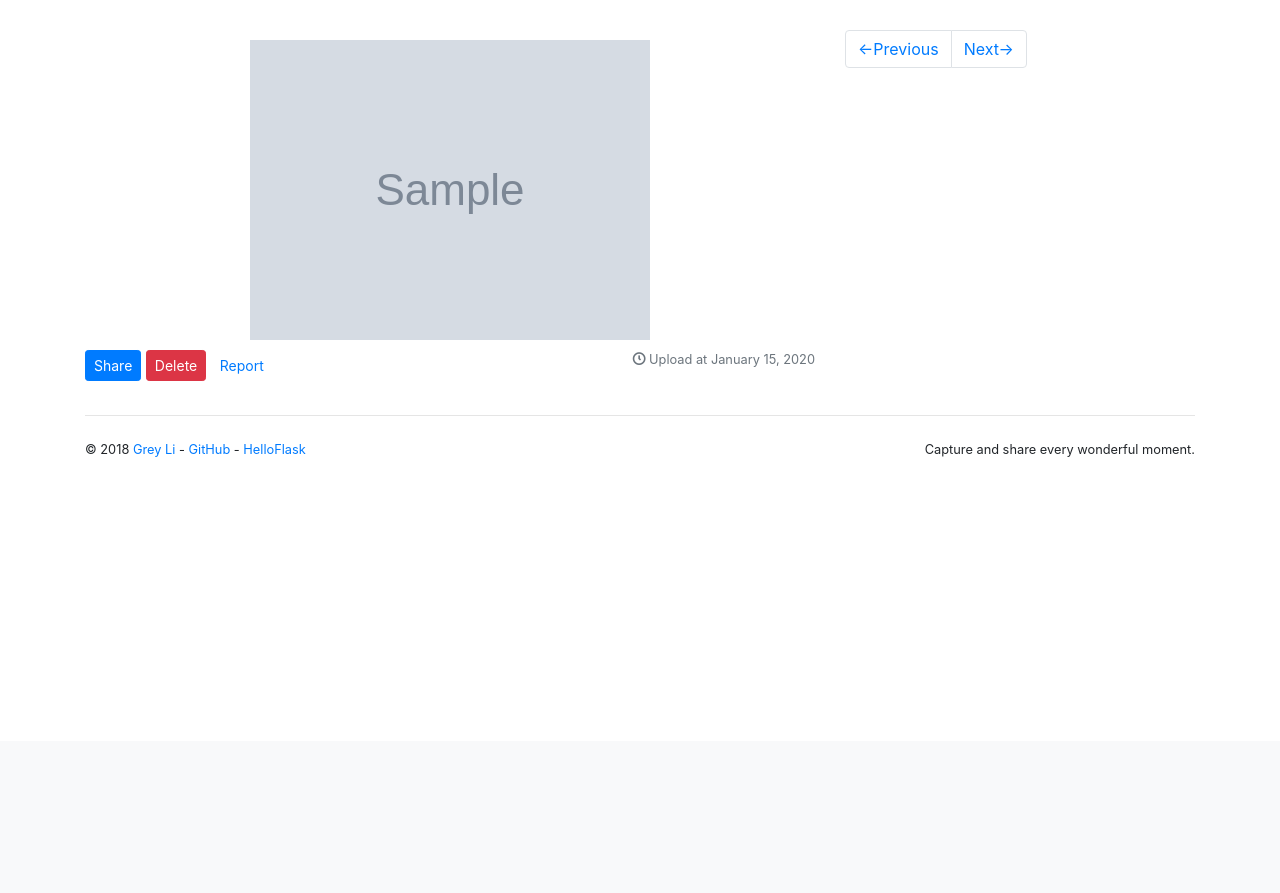
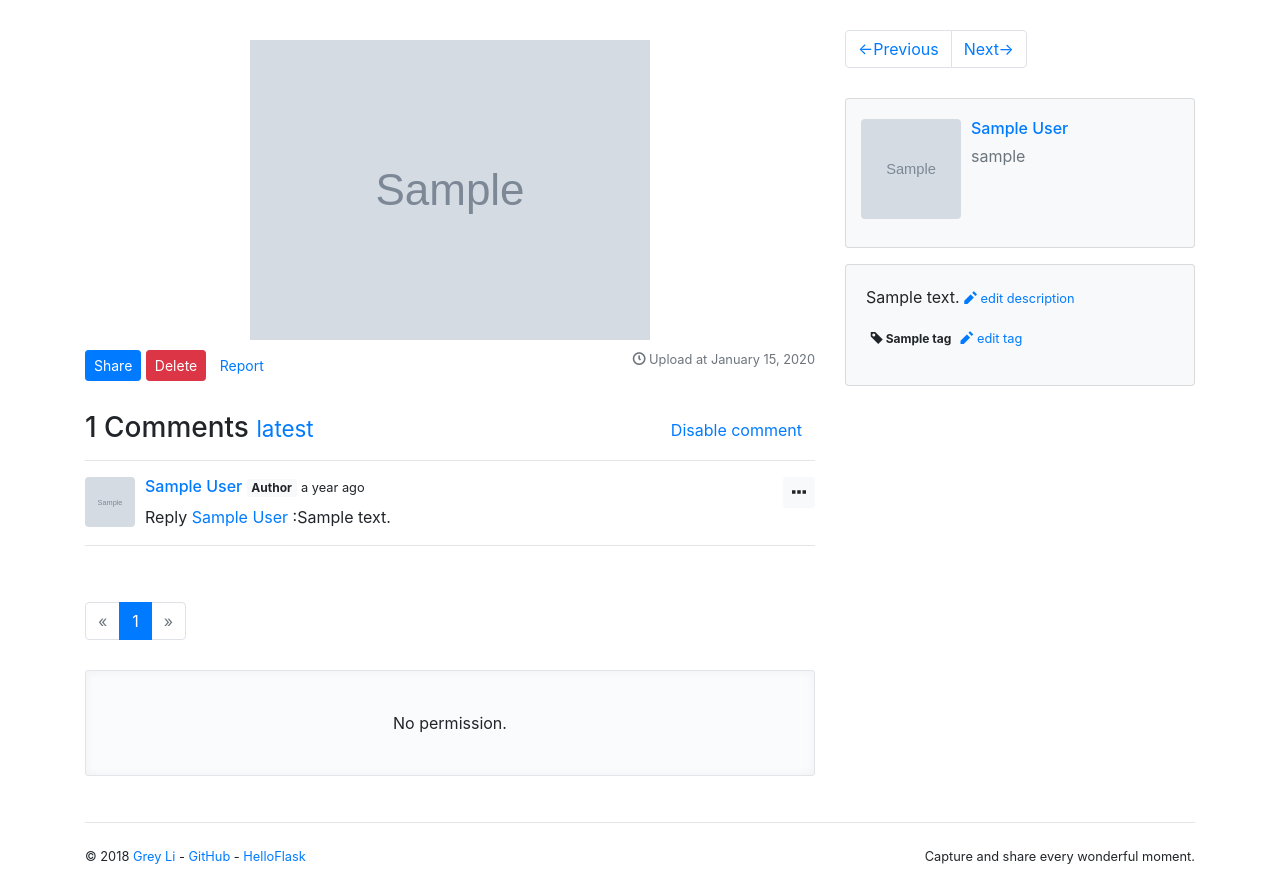
Before and after one commit to hankeyyh/ishare, a Flask app: page /photo/1 in a window 1280 px wide. Shown: the part 59-952 px from the top of the page. Before the commit the page ends 516 px from the top, so only its background shows below. Run offline with Flask 2, Linux system fonts and the light colour scheme; a user stored in the database is signed in; tables that the repository leaves empty hold one stand-in row (values such as "Sample post"); grey boxes marked "Sample" are stand-in pictures; data that the repository does not hold is empty; some libraries are stand-ins or nearby versions.

Commit message:
show photo and manage

```diff
--- a/albumy/blueprints/main.py
+++ b/albumy/blueprints/main.py
@@ -3,11 +3,12 @@ import os
 
 from flask import Blueprint, render_template, request, current_app, send_from_directory, redirect, url_for, flash, abort
 from flask_login import login_required, current_user
-
+from albumy.utils import flash_errors
 from albumy import db
 from albumy.decorators import confirm_required, permission_required
-from albumy.models import Photo
+from albumy.models import Photo, Tag, Comment
 from albumy.utils import rename_image, resize_image
+from albumy.forms.main import DescriptionForm, TagForm, CommentForm
 
 main_bp = Blueprint("main", __name__)
 
@@ -26,7 +27,6 @@ def login_protected():
 
 
 @main_bp.route('/upload', methods=['GET', 'POST'])
-@login_required
 @confirm_required
 @permission_required('UPLOAD')
 def upload():
@@ -61,11 +61,80 @@ def get_image(filename):
 @main_bp.route('/photo/<int:photo_id>')
 def show_photo(photo_id):
 	photo = Photo.query.get_or_404(photo_id)
-	return render_template('main/photo.html', photo=photo)
+	description_form = DescriptionForm()
+	description_form.description.data = photo.description
+	tag_form = TagForm()
 
-@main_bp.route('/report_photo/<photo_id>')
+	comment_form = CommentForm()
+	page = request.args.get('page', 1, type=int)
+	per_page = current_app.config['ALBUMY_COMMENT_PER_PAGE']
+	pagination = Comment.query.with_parent(photo).order_by(Comment.timestamp.asc()).paginate(page, per_page)
+	comments = pagination.items
+	return render_template('main/photo.html', photo=photo, comment_form=comment_form,
+	                       description_form=description_form, tag_form=tag_form,
+	                       pagination=pagination, comments=comments)
+
+@main_bp.route('/tag/<int:tag_id>', defaults={'order': 'by_time'})
+@main_bp.route("/tag/<int:tag_id>/<order>")
+def show_tag(tag_id, order):
+	tag = Tag.query.get_or_404(tag_id)
+	page = request.args.get('page', 1, type=int)
+	per_page = current_app.config['ALBUMY_PHOTO_PER_PAGE']
+	pagination = Photo.query.with_parent(tag).order_by(Photo.timestamp.desc()).paginate(page, per_page)
+	photos = pagination.items
+	order_rule = 'time'
+	if order == 'by_collects':
+		photos.sort(key=lambda x: len(x.collectors), reverse=True)
+		order_rule = 'collects'
+
+	return render_template('main/tag.html', tag=tag, pagination=pagination, photos=photos, order_rule=order_rule)
+
+
+@main_bp.route('/photo/<int:photo_id>/tag/new', methods=['POST'])
+def new_tag(photo_id):
+	photo = Photo.query.get_or_404(photo_id)
+	if current_user != photo.author:
+		abort(403)
+	tag_form = TagForm()
+	if tag_form.validate_on_submit():
+		tag_names = tag_form.tag.data.split()
+		for tag_name in tag_names:
+			tag = Tag.query.filter_by(name=tag_name).first()
+			if not tag:
+				tag = Tag(name=tag_name)
+				db.session.add(tag)
+				# db.session.commit()
+			if tag not in photo.tags:
+				photo.tags.append(tag)
+			db.session.commit()
+		flash("Tag added.", 'success')
+
+	flash_errors(tag_form)
+	return redirect(url_for('.show_photo', photo_id=photo_id))
+
+@main_bp.route('/delete/tag/<int:photo_id>/<int:tag_id>', methods=['POST'])
+def delete_tag(photo_id, tag_id):
+	photo = Photo.query.get_or_404(photo_id)
+	if current_user != photo.author:
+		abort(403)
+	tag = Tag.query.get_or_404(tag_id)
+	photo.tags.remove(tag)
+	db.session.commit()
+
+	if not tag.photos:
+		db.session.delete(tag)
+		db.session.commit()
+
+	flash('Tag deleted.', 'info')
+	return redirect(url_for('.show_photo', photo_id=photo_id))
+
+
+@main_bp.route('/report_photo/<photo_id>', methods=['POST'])
+@confirm_required
 def report_photo(photo_id):
 	photo = Photo.query.get_or_404(photo_id)
+	photo.flag += 1
+	db.session.commit()
 	return redirect(url_for('.show_photo', photo_id=photo_id))
 
 @main_bp.route('/delete_photo/<photo_id>', methods=['POST'])
@@ -103,3 +172,80 @@ def photo_previous(photo_id):
 		flash('This is already the first one.', 'info')
 		return redirect(url_for('.show_photo', photo_id=photo_id))
 	return redirect(url_for('.show_photo', photo_id=photo_p.id))
+
+@main_bp.route('/photo/<int:photo_id>/description', methods=['POST'])
+def edit_description(photo_id):
+	photo = Photo.query.get_or_404(photo_id)
+	if current_user != photo.author:
+		abort(403)
+
+	form = DescriptionForm()
+	if form.validate_on_submit():
+		photo.description = form.description.data
+		db.session.commit()
+		flash('Description updated.', 'success')
+
+	flash_errors(form)
+	return redirect(url_for('.show_photo', photo_id=photo_id))
+
+@main_bp.route('/report/comment/<int:comment_id>', methods=['POST'])
+@confirm_required
+def report_comment(comment_id):
+	comment = Comment.query.get_or_404(comment_id)
+	comment.flag += 1
+	db.session.commit()
+	flash('Comment reported.', 'success')
+	return redirect(url_for('.show_photo', photo_id=comment.photo_id))
+
+@main_bp.route('/photo/<int:photo_id>/comment/new', methods=['POST'])
+@permission_required("COMMENT")
+def new_comment(photo_id):
+	photo = Photo.query.get_or_404(photo_id)
+	comment_form = CommentForm()
+	page = request.args.get('page', 1, type=int)
+	if comment_form.validate_on_submit():
+		comment = Comment(body=comment_form.body.data,
+		                  photo=photo,
+		                  author=photo.author)
+
+		replied_id = request.args.get('reply')
+		if replied_id:
+			comment.replied = Comment.query.get_or_404(replied_id)
+		db.session.add(comment)
+		db.session.commit()
+		flash('Comment published.', 'success')
+
+	flash_errors(comment_form)
+	return redirect(url_for('.show_photo', photo_id=photo_id, page=page))
+
+
+@main_bp.route('/set-comment/<int:photo_id>')
+def set_comment(photo_id):
+	photo = Photo.query.get_or_404(photo_id)
+	if current_user != photo.author:
+		abort(403)
+	if photo.can_comment:
+		photo.can_comment = False
+		flash('Comment disabled', 'info')
+	else:
+		photo.can_comment = True
+		flash('Comment enabled.', 'info')
+	db.session.commit()
+	return redirect(url_for('.show_photo', photo_id=photo_id))
+
+
+@main_bp.route('/delete-comment/<int:comment_id>', methods=['POST'])
+def delete_comment(comment_id):
+	comment = Comment.query.get_or_404(comment_id)
+	if current_user != comment.author and current_user != comment.photo.author:
+		abort(403)
+	db.session.delete(comment)
+	db.session.commit()
+	flash('Comment deleted.', 'info')
+	return redirect(url_for('.show_photo', photo_id=comment.photo_id))
+
+@main_bp.route('/reply/comment/<int:comment_id>')
+def reply_comment(comment_id):
+	comment = Comment.query.get_or_404(comment_id)
+	return redirect(url_for('.show_photo', photo_id=comment.photo_id,
+	                        reply=comment_id, author=comment.author.name) + '#comment-form')
--- /dev/null
+++ b/albumy/forms/main.py
@@ -0,0 +1,17 @@
+#coding: utf-8
+from flask_wtf import FlaskForm
+from wtforms import StringField, SubmitField, TextAreaField
+from wtforms.validators import DataRequired, Optional, Length
+
+
+class DescriptionForm(FlaskForm):
+	description = TextAreaField('Description', validators=[Optional(), Length(0, 500)])
+	submit = SubmitField()
+
+class TagForm(FlaskForm):
+	tag = StringField('Add Tag (use space to separate)', validators=[Optional(), Length(0, 64)])
+	submit = SubmitField()
+
+class CommentForm(FlaskForm):
+	body = TextAreaField('', validators=[DataRequired()])
+	submit = SubmitField()
--- a/albumy/settings.py
+++ b/albumy/settings.py
@@ -39,6 +39,9 @@ class BaseConfig(object):
 	# avatar
 	AVATARS_SAVE_PATH = os.path.join(ALBUMY_UPLOAD_PATH, 'avatars')
 	AVATARS_SIZE_TUPLE = (30, 100, 200)
+	# comment
+	ALBUMY_COMMENT_PER_PAGE = 15
+	ALBUMY_MANAGE_COMMENT_PER_PAGE = 30
 
 
 class DevConfig(BaseConfig):
--- a/albumy/static/css/style.css
+++ b/albumy/static/css/style.css
@@ -254,25 +254,6 @@ footer {
     margin: 5px 0 16px 60px;
 }
 
-/* Jcrop widget */
-#preview-box {
-    display: block;
-    position: absolute;
-    top: 10px;
-    right: -280px;
-    padding: 6px;
-    border: 1px rgba(0, 0, 0, .4) solid;
-    background-color: white;
-
-    -webkit-border-radius: 6px;
-    -moz-border-radius: 6px;
-    border-radius: 6px;
-
-    -webkit-box-shadow: 1px 1px 5px 2px rgba(0, 0, 0, 0.2);
-    -moz-box-shadow: 1px 1px 5px 2px rgba(0, 0, 0, 0.2);
-    box-shadow: 1px 1px 5px 2px rgba(0, 0, 0, 0.2);
-}
-
 /* Photo Page */
 #tag-form, #description-form {
     display: none;
--- a/albumy/static/js/script.js
+++ b/albumy/static/js/script.js
@@ -1,47 +1,9 @@
 $(function () {
-    var default_error_message = 'Server error, please try again later.';
-
-    $.ajaxSetup({
-        beforeSend: function (xhr, settings) {
-            if (!/^(GET|HEAD|OPTIONS|TRACE)$/i.test(settings.type) && !this.crossDomain) {
-                xhr.setRequestHeader('X-CSRFToken', csrf_token);
-            }
-        }
-    });
-
-    $(document).ajaxError(function (event, request, settings) {
-        var message = null;
-        if (request.responseJSON && request.responseJSON.hasOwnProperty('message')) {
-            message = request.responseJSON.message;
-        } else if (request.responseText) {
-            var IS_JSON = true;
-            try {
-                var data = JSON.parse(request.responseText);
-            }
-            catch (err) {
-                IS_JSON = false;
-            }
-            if (IS_JSON && data !== undefined && data.hasOwnProperty('message')) {
-                message = JSON.parse(request.responseText).message;
-            } else {
-                message = default_error_message;
-            }
-        } else {
-            message = default_error_message;
-        }
-        toast(message, 'error');
-    });
-
     var flash = null;
 
-    function toast(body, category) {
+    function toast(body) {
         clearTimeout(flash);
         var $toast = $('#toast');
-        if (category === 'error') {
-            $toast.css('background-color', 'red')
-        } else {
-            $toast.css('background-color', '#333')
-        }
         $toast.text(body).fadeIn();
         flash = setTimeout(function () {
             $toast.fadeOut();
@@ -71,6 +33,9 @@ $(function () {
                             $el.popover('hide');
                         }, 200);
                     });
+                },
+                error: function (error) {
+                    toast('Server error, please try again later.');
                 }
             });
         }, 500);
@@ -91,112 +56,7 @@ $(function () {
         }
     }
 
-    function update_followers_count(id) {
-        var $el = $('#followers-count-' + id);
-        $.ajax({
-            type: 'GET',
-            url: $el.data('href'),
-            success: function (data) {
-                $el.text(data.count);
-            }
-        });
-    }
-
-    function update_collectors_count(id) {
-        $.ajax({
-            type: 'GET',
-            url: $('#collectors-count-' + id).data('href'),
-            success: function (data) {
-                console.log(data);
-                $('#collectors-count-' + id).text(data.count);
-            }
-        });
-    }
-
-    function update_notifications_count() {
-        var $el = $('#notification-badge');
-        $.ajax({
-            type: 'GET',
-            url: $el.data('href'),
-            success: function (data) {
-                if (data.count === 0) {
-                    $('#notification-badge').hide();
-                } else {
-                    $el.show();
-                    $el.text(data.count)
-                }
-            }
-        });
-    }
-
-    function follow(e) {
-        var $el = $(e.target);
-        var id = $el.data('id');
-
-        $.ajax({
-            type: 'POST',
-            url: $el.data('href'),
-            success: function (data) {
-                $el.prev().show();
-                $el.hide();
-                update_followers_count(id);
-                toast(data.message);
-            }
-        });
-    }
-
-    function unfollow(e) {
-        var $el = $(e.target);
-        var id = $el.data('id');
-
-        $.ajax({
-            type: 'POST',
-            url: $el.data('href'),
-            success: function (data) {
-                $el.next().show();
-                $el.hide();
-                update_followers_count(id);
-                toast(data.message);
-            }
-        });
-    }
-
-    function collect(e) {
-        var $el = $(e.target).data('href') ? $(e.target) : $(e.target).parent('.collect-btn');
-        var id = $el.data('id');
-
-        $.ajax({
-            type: 'POST',
-            url: $el.data('href'),
-            success: function (data) {
-                $el.prev().show();
-                $el.hide();
-                update_collectors_count(id);
-                toast(data.message);
-            }
-        });
-    }
-
-    function uncollect(e) {
-        var $el = $(e.target).data('href') ? $(e.target) : $(e.target).parent('.uncollect-btn');
-        var id = $el.data('id');
-        $.ajax({
-            type: 'POST',
-            url: $el.data('href'),
-            success: function (data) {
-                $el.next().show();
-                $el.hide();
-                update_collectors_count(id);
-                toast(data.message);
-            }
-        });
-    }
-
     $('.profile-popover').hover(show_profile_popover.bind(this), hide_profile_popover.bind(this));
-    $(document).on('click', '.follow-btn', follow.bind(this));
-    $(document).on('click', '.unfollow-btn', unfollow.bind(this));
-    $(document).on('click', '.collect-btn', collect.bind(this));
-    $(document).on('click', '.uncollect-btn', uncollect.bind(this));
 
     // hide or show tag edit form
     $('#tag-btn').click(function () {
@@ -221,10 +81,6 @@ $(function () {
         $('.delete-form').attr('action', $(e.relatedTarget).data('href'));
     });
 
-    if (is_authenticated) {
-        setInterval(update_notifications_count, 30000);
-    }
-
     $("[data-toggle='tooltip']").tooltip({title: moment($(this).data('timestamp')).format('lll')})
 
 });
--- a/albumy/templates/base.html
+++ b/albumy/templates/base.html
@@ -98,6 +98,7 @@
         {% endblock %}
     </div>
 </main>
+<div id="toast"></div>
 
 {% block scripts %}
     <script src="{{ url_for('static', filename='js/jquery.min.js') }}"></script>
--- a/albumy/templates/main/_comment.html
+++ b/albumy/templates/main/_comment.html
@@ -15,13 +15,16 @@
             <div class="comment">
                 <div class="comment-thumbnail">
                     <a href="{{ url_for('user.index', username=comment.author.username) }}">
-                        <img class="rounded img-fluid avatar-s"
+                        <img class="rounded img-fluid avatar-s profile-popover"
+                             data-href="{{ url_for('ajax.get_profile', user_id=comment.author_id) }}"
                              src="{{ url_for('main.get_avatar', filename=comment.author.avatar_s) }}">
                     </a>
                 </div>
                 <div class="comment-body">
                     <h6>
-                        <a href="{{ url_for('user.index', username=comment.author.username) }}">
+                        <a class="profile-popover"
+                           data-href="{{ url_for('ajax.get_profile', user_id=comment.author_id) }}"
+                           href="{{ url_for('user.index', username=comment.author.username) }}">
                             {{ comment.author.name }}
                         </a>
                         {% if comment.author == photo.author %}
--- a/albumy/templates/main/_photo_sidebar.html
+++ b/albumy/templates/main/_photo_sidebar.html
@@ -8,83 +8,83 @@
         </li>
     </ul>
 </nav>
-{#<div class="card bg-light mb-3 w-100 sidebar-card">#}
-{#    <div class="card-body">#}
-{#        <div class="row">#}
-{#            <a href="{{ url_for('user.index', username=photo.author.username) }}">#}
-{#                <img class="sidebar-avatar rounded avatar-m"#}
-{#                     src="{{ url_for('main.get_avatar', filename=photo.author.avatar_m) }}">#}
-{#            </a>#}
-{#            <div class="sidebar-profile">#}
-{#                <h6 class="card-title">#}
-{#                    <a href="{{ url_for('user.index', username=photo.author.username) }}">{{ photo.author.name }}</a>#}
-{#                </h6>#}
-{#                <p class="card-subtitle mb-2 text-muted">{{ photo.author.username }}</p>#}
-{#            </div>#}
-{#        </div>#}
-{#    </div>#}
-{#</div>#}
-{#<div class="card bg-light mb-3 w-100">#}
-{#    <div class="card-body">#}
-{#        <div id="description">#}
-{#            <p>#}
-{#                {% if photo.description %}#}
-{#                    {{ photo.description }}#}
-{#                {% endif %}#}
-{#                {% if current_user == photo.author %}#}
-{#                    <a id="description-btn" href="#!">#}
-{#                        <small><span class="oi oi-pencil"></span> edit description</small>#}
-{#                    </a>#}
-{#                {% endif %}#}
-{#            </p>#}
-{#        </div>#}
-{#        {% if current_user == photo.author %}#}
-{#            <div id="description-form">#}
-{#                <form action="{{ url_for('.edit_description', photo_id=photo.id) }}" method="post">#}
-{#                    {{ description_form.csrf_token }}#}
-{#                    {{ render_field(description_form.description) }}#}
-{#                    <a class="btn btn-light btn-sm" id="cancel-description">Cancel</a>#}
-{#                    {{ render_field(description_form.submit, class='btn btn-success btn-sm') }}#}
-{#                </form>#}
-{#            </div>#}
-{#        {% endif %}#}
-{#        <div id="tags">#}
-{#            <p>#}
-{#                {% if photo.tags %}#}
-{#                    {% for tag in photo.tags %}#}
-{#                        <a class="badge badge-light"#}
-{#                           href="{{ url_for('.show_tag', tag_id=tag.id) }}" target="_blank"><span#}
-{#                                class="oi oi-tag"></span> {{ tag.name }}</a>#}
-{#                    {% endfor %}#}
-{#                {% endif %}#}
-{#                {% if current_user == photo.author %}#}
-{#                    <a id="tag-btn" href="#!">#}
-{#                        <small><span class="oi oi-pencil"></span> edit tag</small>#}
-{#                    </a>#}
-{#                {% endif %}#}
-{#            </p>#}
-{#        </div>#}
-{#        {% if current_user == photo.author %}#}
-{#            <div id="tag-form">#}
-{#                <form action="{{ url_for('.new_tag', photo_id=photo.id) }}" method="post">#}
-{#                    {{ tag_form.csrf_token }}#}
-{#                    {{ render_field(tag_form.tag) }}#}
-{#                    <a class="btn btn-light btn-sm" id="cancel-tag">Cancel</a>#}
-{#                    {{ render_field(tag_form.submit, class='btn btn-success btn-sm') }}#}
-{#                </form>#}
-{#                {% if photo.tags %}#}
-{#                    <hr>#}
-{#                    {% for tag in photo.tags %}#}
-{#                        <a class="dead-link" href="#!"#}
-{#                           data-href="{{ url_for('.delete_tag', photo_id=photo.id, tag_id=tag.id) }}"#}
-{#                           data-toggle="modal" data-target="#confirm-delete" title="Delete tag">#}
-{#                <span class="badge badge-danger">#}
-{#                {{ tag.name }} <span class="oi oi-trash" aria-hidden="true"></span>#}
-{#            </span>#}
-{#                        </a>#}
-{#                    {% endfor %}#}
-{#                {% endif %}#}
-{#            </div>#}
-{#        {% endif %}#}
-{#    </div>#}
-{#</div>#}
+<div class="card bg-light mb-3 w-100 sidebar-card">
+    <div class="card-body">
+        <div class="row">
+            <a href="{{ url_for('user.index', username=photo.author.username) }}">
+                <img class="sidebar-avatar rounded avatar-m"
+                     src="{{ url_for('main.get_avatar', filename=photo.author.avatar_m) }}">
+            </a>
+            <div class="sidebar-profile">
+                <h6 class="card-title">
+                    <a href="{{ url_for('user.index', username=photo.author.username) }}">{{ photo.author.name }}</a>
+                </h6>
+                <p class="card-subtitle mb-2 text-muted">{{ photo.author.username }}</p>
+            </div>
+        </div>
+    </div>
+</div>
+<div class="card bg-light mb-3 w-100">
+    <div class="card-body">
+        <div id="description">
+            <p>
+                {% if photo.description %}
+                    {{ photo.description }}
+                {% endif %}
+                {% if current_user == photo.author %}
+                    <a id="description-btn" href="#!">
+                        <small><span class="oi oi-pencil"></span> edit description</small>
+                    </a>
+                {% endif %}
+            </p>
+        </div>
+        {% if current_user == photo.author %}
+            <div id="description-form">
+                <form action="{{ url_for('.edit_description', photo_id=photo.id) }}" method="post">
+                    {{ description_form.csrf_token }}
+                    {{ render_field(description_form.description) }}
+                    <a class="btn btn-light btn-sm" id="cancel-description">Cancel</a>
+                    {{ render_field(description_form.submit, class='btn btn-success btn-sm') }}
+                </form>
+            </div>
+        {% endif %}
+        <div id="tags">
+            <p>
+                {% if photo.tags %}
+                    {% for tag in photo.tags %}
+                        <a class="badge badge-light"
+                           href="{{ url_for('.show_tag', tag_id=tag.id) }}" target="_blank"><span
+                                class="oi oi-tag"></span> {{ tag.name }}</a>
+                    {% endfor %}
+                {% endif %}
+                {% if current_user == photo.author %}
+                    <a id="tag-btn" href="#!">
+                        <small><span class="oi oi-pencil"></span> edit tag</small>
+                    </a>
+                {% endif %}
+            </p>
+        </div>
+        {% if current_user == photo.author %}
+            <div id="tag-form">
+                <form action="{{ url_for('.new_tag', photo_id=photo.id) }}" method="post">
+                    {{ tag_form.csrf_token }}
+                    {{ render_field(tag_form.tag) }}
+                    <a class="btn btn-light btn-sm" id="cancel-tag">Cancel</a>
+                    {{ render_field(tag_form.submit, class='btn btn-success btn-sm') }}
+                </form>
+                {% if photo.tags %}
+                    <hr>
+                    {% for tag in photo.tags %}
+                        <a class="dead-link" href="#!"
+                           data-href="{{ url_for('.delete_tag', photo_id=photo.id, tag_id=tag.id) }}"
+                           data-toggle="modal" data-target="#confirm-delete" title="Delete tag">
+                <span class="badge badge-danger">
+                {{ tag.name }} <span class="oi oi-trash" aria-hidden="true"></span>
+            </span>
+                        </a>
+                    {% endfor %}
+                {% endif %}
+            </div>
+        {% endif %}
+    </div>
+</div>
--- a/albumy/templates/main/photo.html
+++ b/albumy/templates/main/photo.html
@@ -9,7 +9,7 @@
         <div class="col-md-8">
             <div class="photo">
                 <a href="{{ url_for('.get_image', filename=photo.filename) }}" target="_blank">
-                    <img class="img-fluid" src="{{ url_for('.get_image', filename=photo.filename_s) }}">
+                    <img class="img-fluid" src="{{ url_for('.get_image', filename=photo.filename_m) }}">
                 </a>
             </div>
             <a class="btn btn-primary btn-sm text-white" data-toggle="modal" data-target="#share-modal">Share</a>
@@ -26,7 +26,7 @@
             <p class="text-muted float-right small">
                 <span class="oi oi-clock"></span> Upload at {{ moment(photo.timestamp).format('LL') }}
             </p>
-{#            {% include 'main/_comment.html' %}#}
+            {% include 'main/_comment.html' %}
         </div>
         <div class="col-md-4">
             {% include 'main/_photo_sidebar.html' %}
--- a/albumy/utils.py
+++ b/albumy/utils.py
@@ -34,7 +34,7 @@ def redirect_back(default='main.index', **kwargs):
 			return redirect(target)
 	return redirect(url_for(default, **kwargs))
 
-def flash_error(form):
+def flash_errors(form):
 	for field, errors in form.errors.items():
 		for error in errors:
 			flash(u"Error in the %s field - %s" % (form.field.label.text, error))
```
Also changed, not shown: albumy/__init__.py (+11 -2 lines), albumy/blueprints/ajax.py (added, +12 -0 lines), albumy/fakes.py (+29 -1 lines), albumy/models.py (+52 -11 lines), albumy/templates/main/profile_popup.html (added, +13 -0 lines), albumy/templates/main/tag.html (added, +37 -0 lines).
